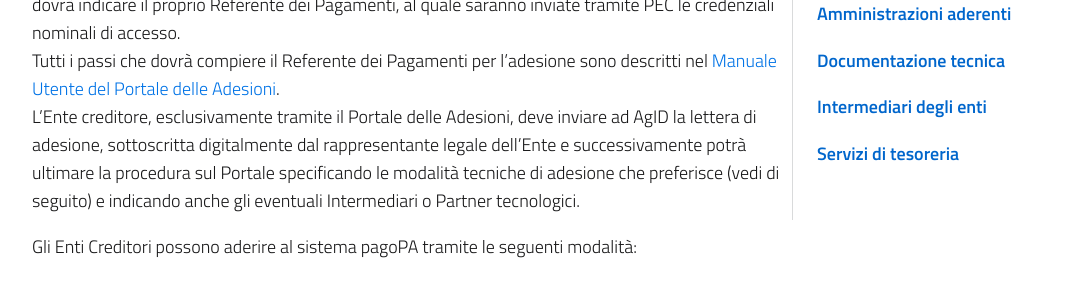
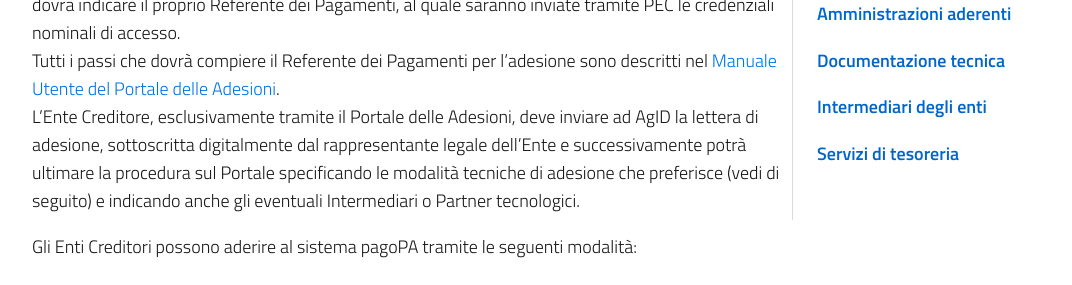
Before and after one commit to pagopa/site-pagopa.gov.it, a Jekyll site: the page built from it/pubbliche-amministrazioni/come-aderire.md, in a window 1280 px wide and 900 px high, scrolled down 423 px. Shown: the part 157-442 px from the top of the window, without its empty margins (44-1116 px from the left). Built offline with Jekyll 4.4.1, drawn with Linux system fonts in a browser that asks for light colours.

```diff
--- a/it/pubbliche-amministrazioni/come-aderire.md
+++ b/it/pubbliche-amministrazioni/come-aderire.md
@@ -11,7 +11,7 @@ child_of_ref: pubbliche-amministrazioni
 Per aderire a pagoPA in qualità di Ente Creditore, le PA o i gestori di pubblici servizi devono utilizzare il **Portale delle Adesioni**(PdA).
 Per accedere al Portale delle Adesioni, gli Enti che non le hanno ancora ricevute devono chiedere ad AgID (via PEC all’indirizzo [protocollo@pec.agid.gov.it](mailto:protocollo@pec.agid.gov.it)) le credenziali di primo accesso. Ogni Ente dovrà indicare il proprio Referente dei Pagamenti, al quale saranno inviate tramite PEC le credenziali nominali di accesso.
 Tutti i passi che dovrà compiere il Referente dei Pagamenti per l’adesione sono descritti nel [Manuale Utente del Portale delle Adesioni](https://github.com/italia/lg-pagopa-docs/blob/master/documentazione_tecnica_collegata/adesione/PdA_ManualeUtente_v2.2.4.pdf).
-L’Ente creditore, esclusivamente tramite il Portale delle Adesioni, deve inviare ad AgID la lettera di adesione, sottoscritta digitalmente dal rappresentante legale dell’Ente e successivamente potrà ultimare la procedura sul Portale specificando le modalità tecniche di adesione che preferisce (vedi di seguito) e indicando anche gli eventuali Intermediari o Partner tecnologici.
+L’Ente Creditore, esclusivamente tramite il Portale delle Adesioni, deve inviare ad AgID la lettera di adesione, sottoscritta digitalmente dal rappresentante legale dell’Ente e successivamente potrà ultimare la procedura sul Portale specificando le modalità tecniche di adesione che preferisce (vedi di seguito) e indicando anche gli eventuali Intermediari o Partner tecnologici.
 
 Gli Enti Creditori possono aderire al sistema pagoPA tramite le seguenti modalità:
 ## Modalità diretta
```
